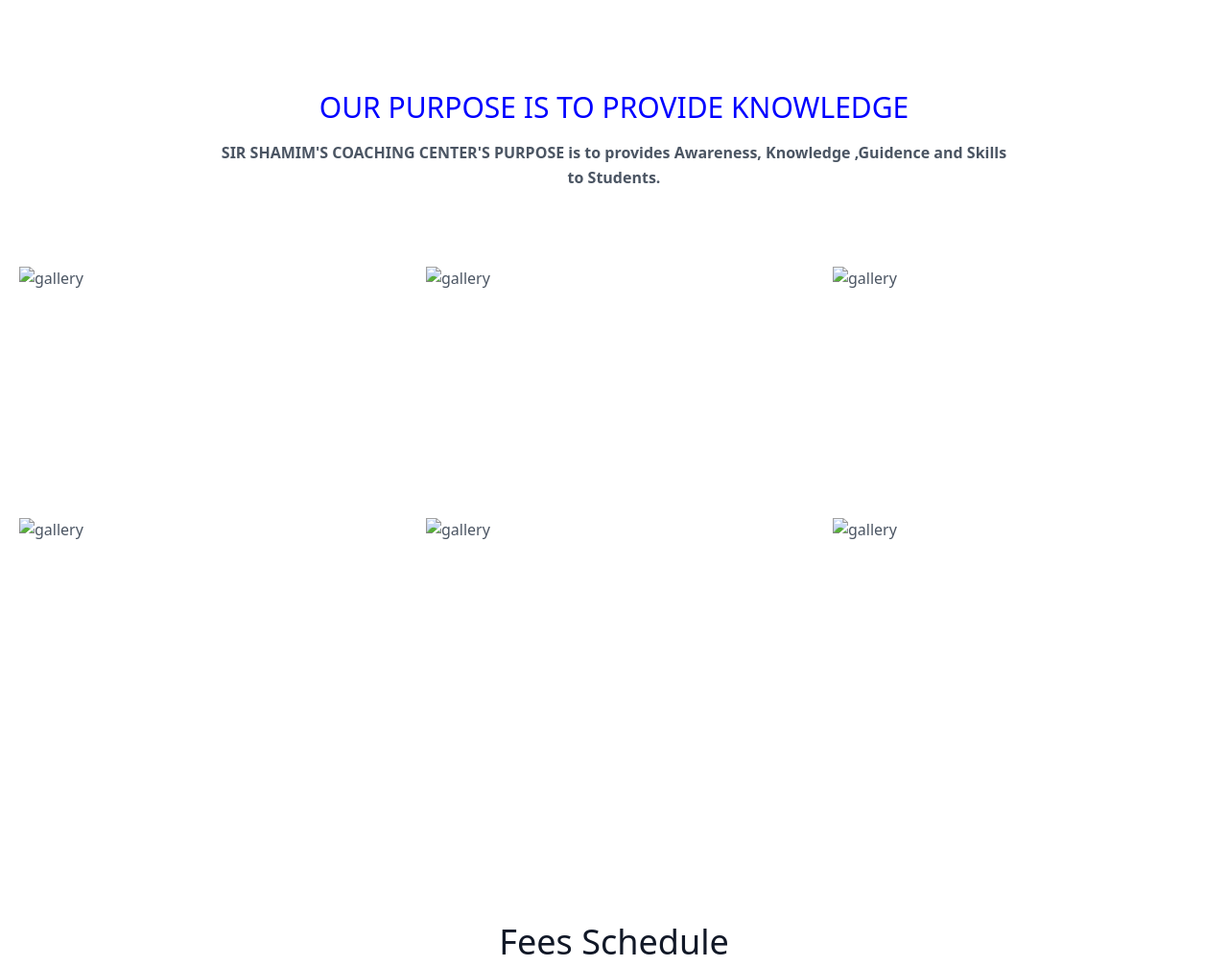
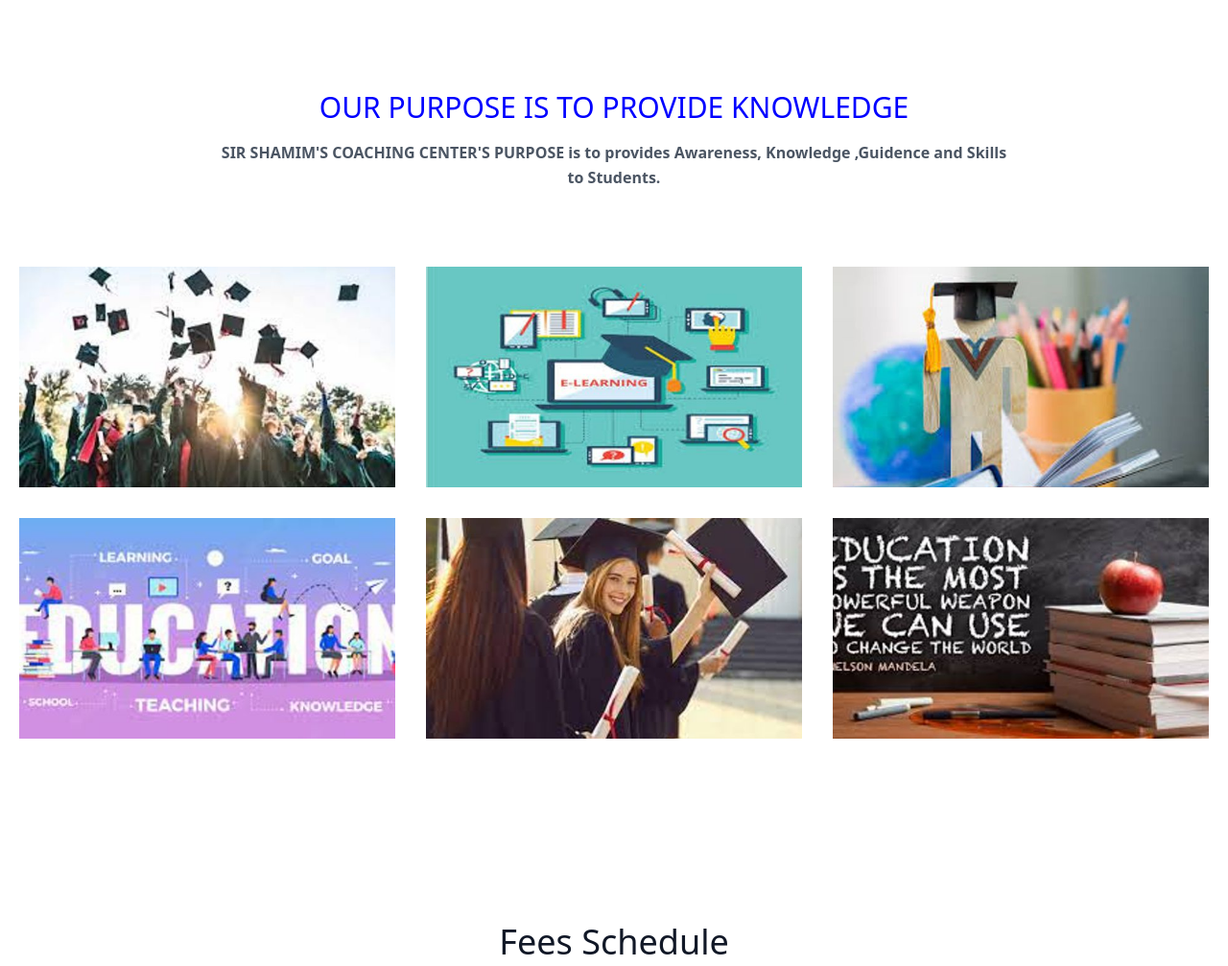
Before and after one commit to AsshiStar03-dev/website-3, a plain HTML site: page index.html in a window 1280 px wide. Shown: the part 82-1089 px from the top of the page at 96% size. Drawn offline with nearby package versions, Linux system fonts and the light colour scheme; the site is published under a folder, as on GitHub Pages, so addresses that start at the root find nothing.

Commit message:
Update index.html

```diff
--- a/index.html
+++ b/index.html
@@ -35,7 +35,7 @@
           <div class="flex flex-wrap -m-4">
             <div class="lg:w-1/3 sm:w-1/2 p-4">
               <div class="flex relative">
-                <img alt="gallery" class="absolute inset-0 w-full h-full object-cover object-center" src="/6.jpg">
+                <img alt="gallery" class="absolute inset-0 w-full h-full object-cover object-center" src="6.jpg">
                 <div class="px-8 py-10 relative z-10 w-full border-4 border-gray-200 bg-white opacity-0 hover:opacity-100">
                   <h2 class="tracking-widest text-sm title-font font-medium text-indigo-500 mb-1">THE SUBTITLE</h2>
                   <h1 class="title-font text-lg font-medium text-gray-900 mb-3">Shooting Stars</h1>
@@ -45,7 +45,7 @@
             </div>
             <div class="lg:w-1/3 sm:w-1/2 p-4">
               <div class="flex relative">
-                <img alt="gallery" class="absolute inset-0 w-full h-full object-cover object-center" src="/5.jpg">
+                <img alt="gallery" class="absolute inset-0 w-full h-full object-cover object-center" src="5.jpg">
                 <div class="px-8 py-10 relative z-10 w-full border-4 border-gray-200 bg-white opacity-0 hover:opacity-100">
                   <h2 class="tracking-widest text-sm title-font font-medium text-indigo-500 mb-1">THE SUBTITLE</h2>
                   <h1 class="title-font text-lg font-medium text-gray-900 mb-3">The Catalyzer</h1>
@@ -55,7 +55,7 @@
             </div>
             <div class="lg:w-1/3 sm:w-1/2 p-4">
               <div class="flex relative">
-                <img alt="gallery" class="absolute inset-0 w-full h-full object-cover object-center" src="/7.jpg">
+                <img alt="gallery" class="absolute inset-0 w-full h-full object-cover object-center" src="7.jpg">
                 <div class="px-8 py-10 relative z-10 w-full border-4 border-gray-200 bg-white opacity-0 hover:opacity-100">
                   <h2 class="tracking-widest text-sm title-font font-medium text-indigo-500 mb-1">THE SUBTITLE</h2>
                   <h1 class="title-font text-lg font-medium text-gray-900 mb-3">The 400 Blows</h1>
@@ -65,7 +65,7 @@
             </div>
             <div class="lg:w-1/3 sm:w-1/2 p-4">
               <div class="flex relative">
-                <img alt="gallery" class="absolute inset-0 w-full h-full object-cover object-center" src="/1.jpg">
+                <img alt="gallery" class="absolute inset-0 w-full h-full object-cover object-center" src="1.jpg">
                 <div class="px-8 py-10 relative z-10 w-full border-4 border-gray-200 bg-white opacity-0 hover:opacity-100">
                   <h2 class="tracking-widest text-sm title-font font-medium text-indigo-500 mb-1">THE SUBTITLE</h2>
                   <h1 class="title-font text-lg font-medium text-gray-900 mb-3">Neptune</h1>
@@ -75,7 +75,7 @@
             </div>
             <div class="lg:w-1/3 sm:w-1/2 p-4">
               <div class="flex relative">
-                <img alt="gallery" class="absolute inset-0 w-full h-full object-cover object-center" src="/2.jpg">
+                <img alt="gallery" class="absolute inset-0 w-full h-full object-cover object-center" src="2.jpg">
                 <div class="px-8 py-10 relative z-10 w-full border-4 border-gray-200 bg-white opacity-0 hover:opacity-100">
                   <h2 class="tracking-widest text-sm title-font font-medium text-indigo-500 mb-1">THE SUBTITLE</h2>
                   <h1 class="title-font text-lg font-medium text-gray-900 mb-3">Holden Caulfield</h1>
@@ -85,7 +85,7 @@
             </div>
             <div class="lg:w-1/3 sm:w-1/2 p-4">
               <div class="flex relative">
-                <img alt="gallery" class="absolute inset-0 w-full h-full object-cover object-center" src="/3.jpg">
+                <img alt="gallery" class="absolute inset-0 w-full h-full object-cover object-center" src="3.jpg">
                 <div class="px-8 py-10 relative z-10 w-full border-4 border-gray-200 bg-white opacity-0 hover:opacity-100">
                   <h2 class="tracking-widest text-sm title-font font-medium text-indigo-500 mb-1">THE SUBTITLE</h2>
                   <h1 class="title-font text-lg font-medium text-gray-900 mb-3">Alper Kamu</h1>
```
